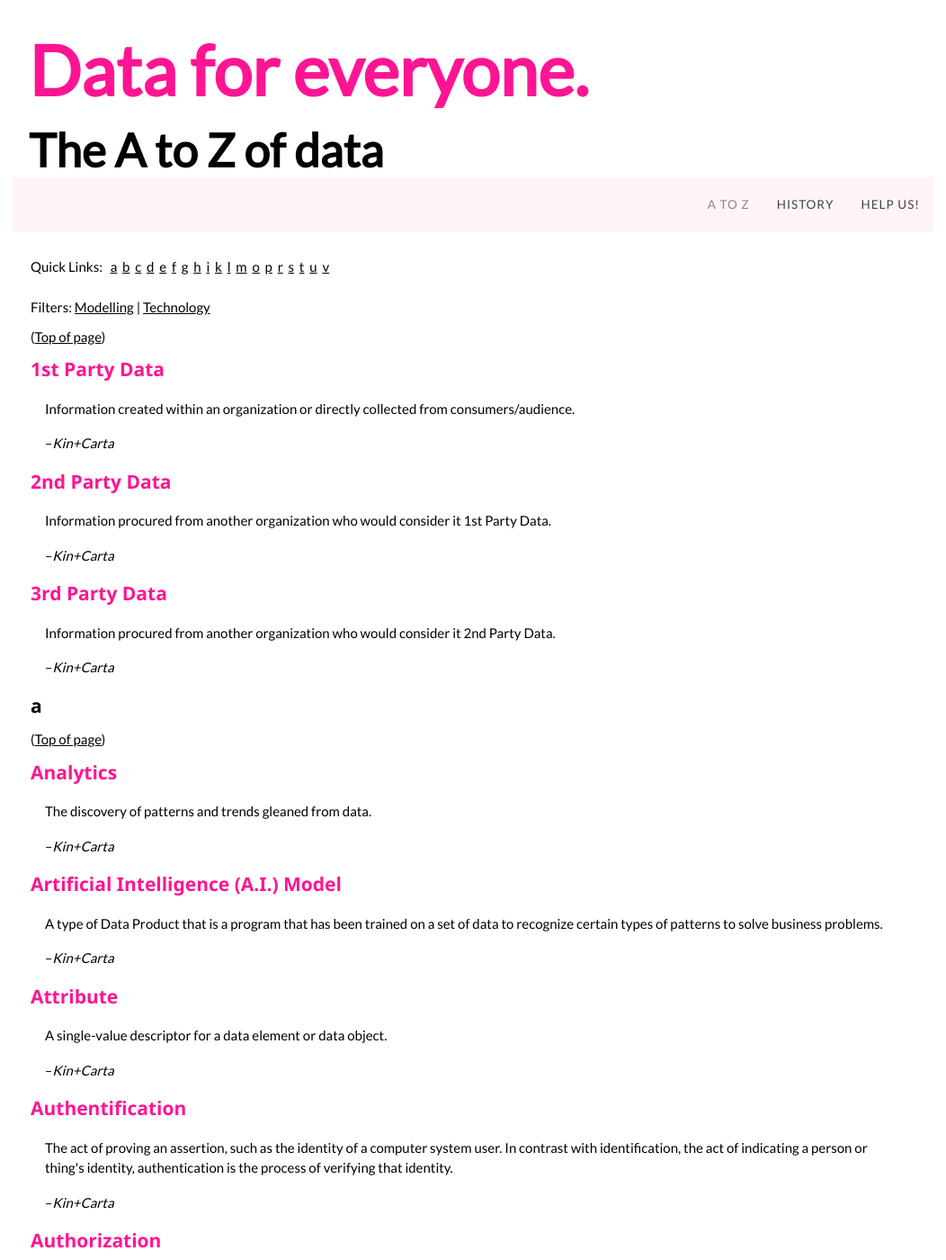
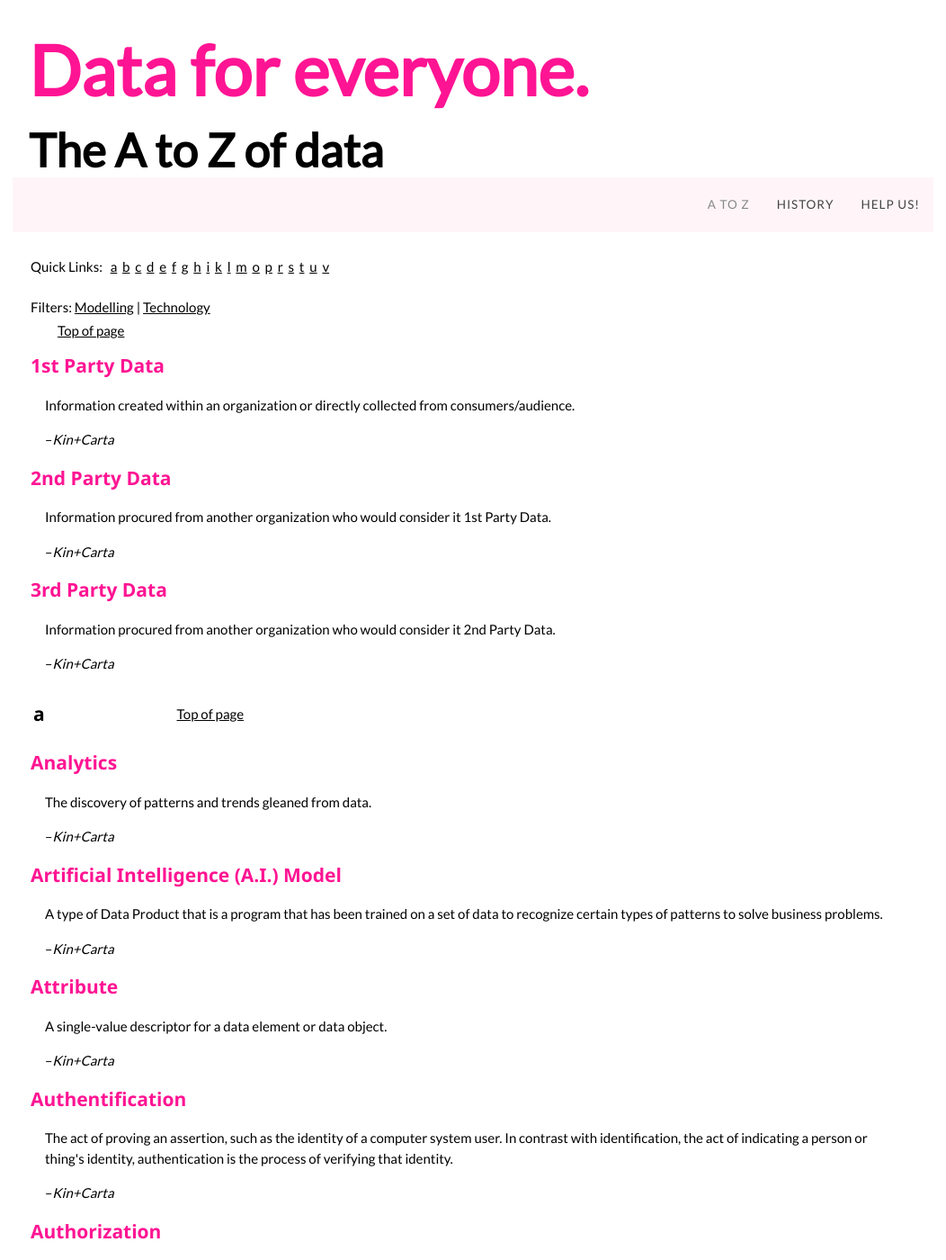
Before and after one commit to unleashyourdata/open_data_glossary, a Jekyll site: the page built from index.html, in a window 1280 px wide and 1400 px high. Shown: the whole window at 90% size, without its empty margins (114-1166 px from the left). Built offline with Jekyll 4.4.1, drawn with Linux system fonts in a browser that asks for light colours; some of the changed text lies outside the part shown.

Commit message:
Update include_glossary.html

```diff
--- a/_includes/include_glossary.html
+++ b/_includes/include_glossary.html
@@ -2,9 +2,14 @@
 
      {% for group in letter_group %}
 
-        <section id="{{group.name}}">
-            <h2>{{group.name}}</h2> (<a href='index.html#top'>Top of page</a>)
-        </section>
+          <section id="{{group.name}}">
+          <table width="100%">
+          <tr>
+                <td textalign="left"> <h2>{{group.name}}</h2> </td>
+                <td textalign="right"> <a href='index.html#top'>Top of page</a> </td>
+          </tr>
+          </table>
+          </section>
 
      {% for item in group.items %}
 
```
